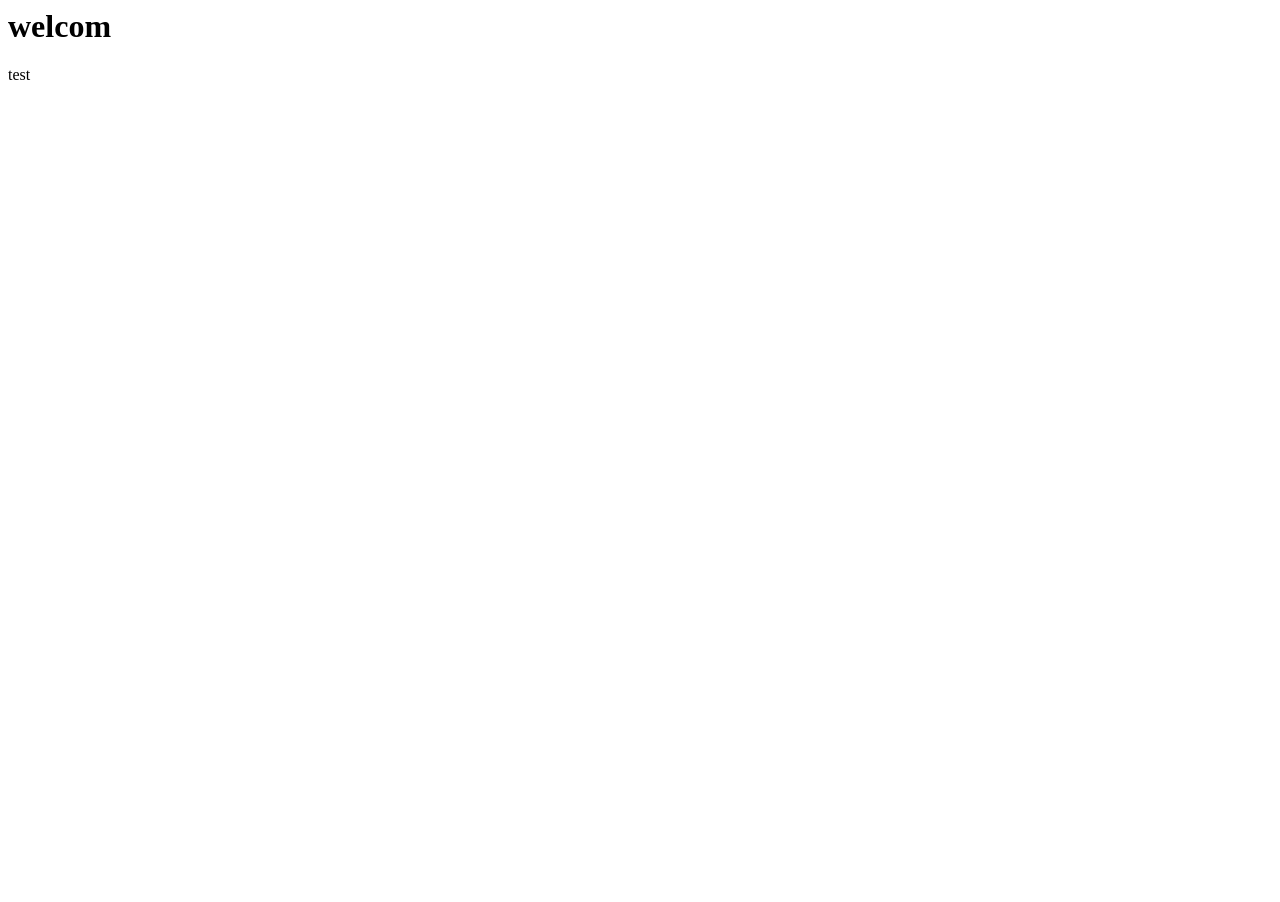
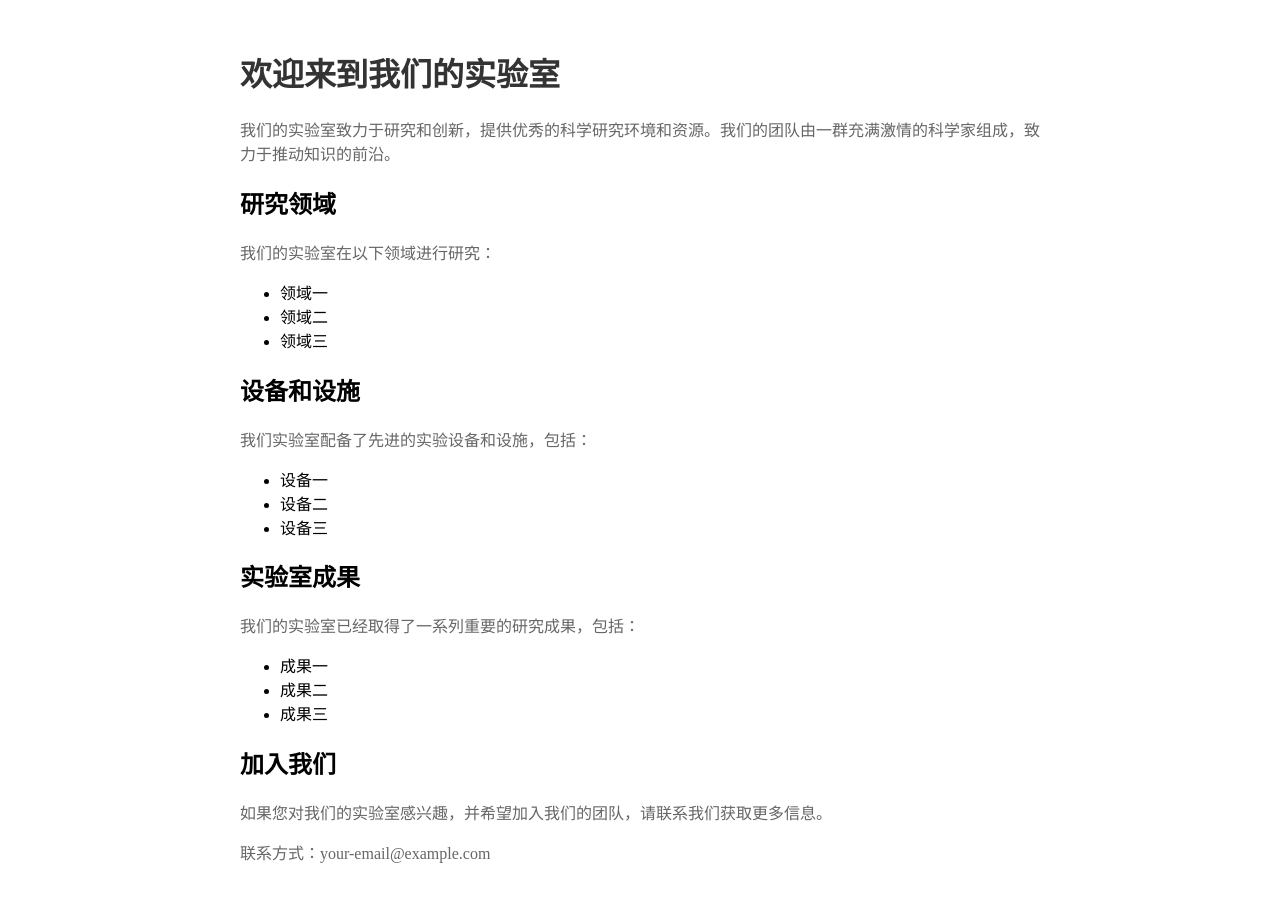
Before and after one commit to Lin-emm/Lin-emm.github.io, a plain HTML site: page index.html in a window 1280 px wide. Before the commit the page ends 800 px from the top, so only its background shows below. Drawn offline with Linux system fonts and the light colour scheme.

Commit message:
Update index.html

```diff
--- a/index.html
+++ b/index.html
@@ -1,9 +1,97 @@
+<!DOCTYPE html>
+
 <html>
+
 <head>
-   <title>My html</title>
+
+	<title>实验室介绍</title>	<style>
+
+		h1 {
+
+			color: #333;
+
+		}
+
+		p {
+
+			color: #666;
+
+			font-size: 16px;
+
+		}
+
+		.container {
+
+			max-width: 800px;
+
+			margin: 0 auto;
+
+			padding: 20px;
+
+		}
+
+	</style>
+
 </head>
+
 <body>
-   <h1>welcom</h1>
-   <p>test</p>
+
+	<div class="container">
+
+		<h1>欢迎来到我们的实验室</h1>
+
+		<p>我们的实验室致力于研究和创新，提供优秀的科学研究环境和资源。我们的团队由一群充满激情的科学家组成，致力于推动知识的前沿。</p>
+
+		<h2>研究领域</h2>
+
+		<p>我们的实验室在以下领域进行研究：</p>
+
+		<ul>
+
+			<li>领域一</li>
+
+			<li>领域二</li>
+
+			<li>领域三</li>
+
+		</ul>
+
+		<h2>设备和设施</h2>
+
+		<p>我们实验室配备了先进的实验设备和设施，包括：</p>
+
+		<ul>
+
+			<li>设备一</li>
+
+			<li>设备二</li>
+
+			<li>设备三</li>
+
+		</ul>
+
+		<h2>实验室成果</h2>
+
+		<p>我们的实验室已经取得了一系列重要的研究成果，包括：</p>
+
+		<ul>
+
+			<li>成果一</li>
+
+			<li>成果二</li>
+
+			<li>成果三</li>
+
+		</ul>
+
+		<h2>加入我们</h2>
+
+		<p>如果您对我们的实验室感兴趣，并希望加入我们的团队，请联系我们获取更多信息。</p>
+
+		<p>联系方式：your-email@example.com</p>
+
+	</div>
+
 </body>
+
 </html>
```
